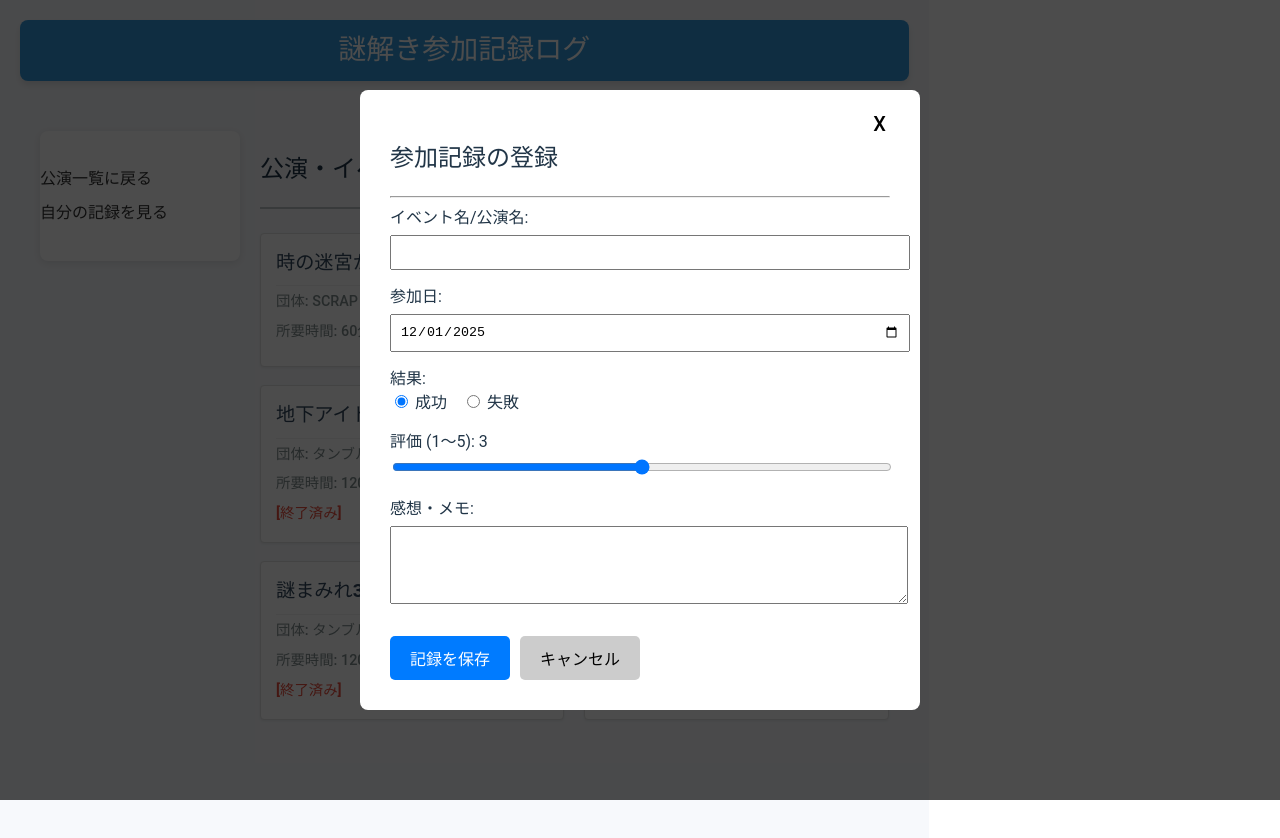
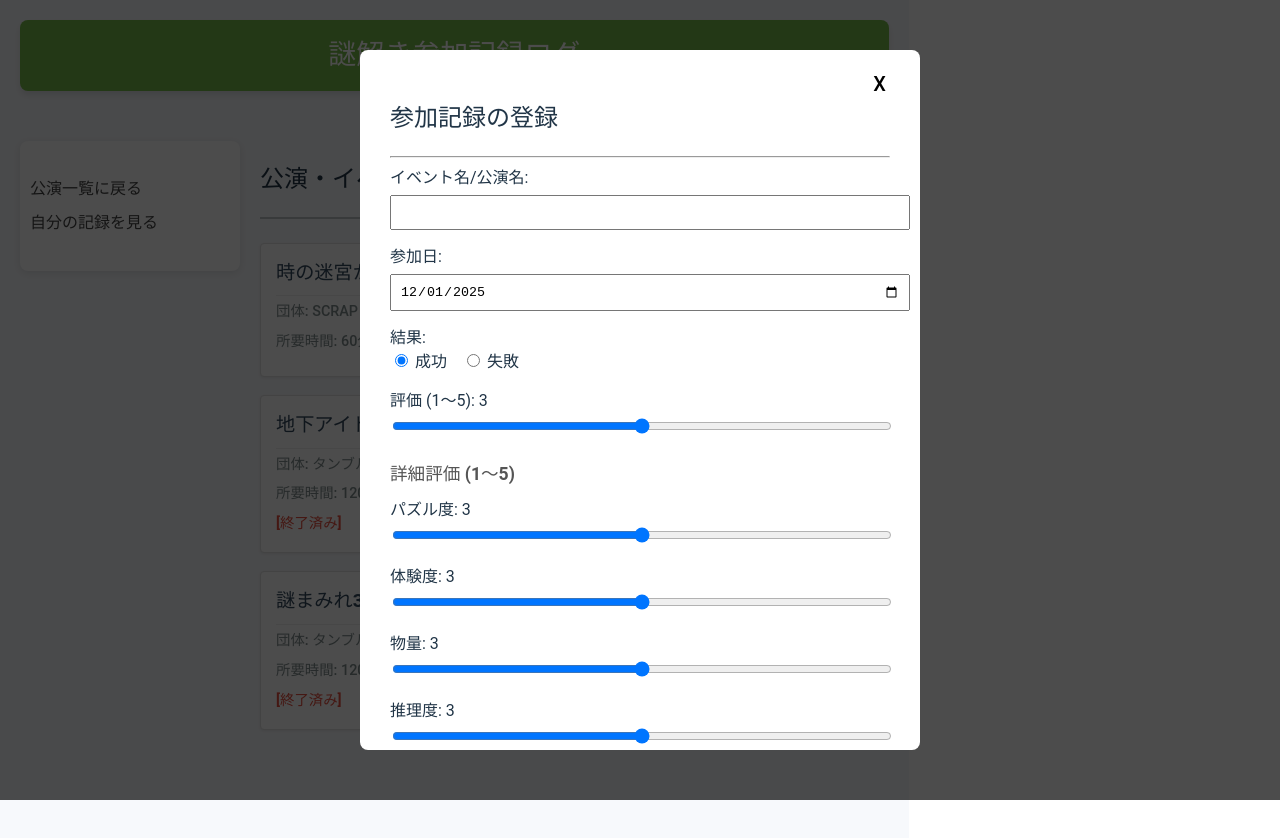
Before and after one commit to shungao/my-nazo-log, a React (Vite) app: page / in a window 1280 px wide. Both pictures are taken after a click on the button "記録をつける". Built offline with nearby package versions, Linux system fonts and the light colour scheme.

Commit message:
feat: デザイン調整

```diff
--- a/src/App.tsx
+++ b/src/App.tsx
@@ -76,7 +76,7 @@ function App() {
   return (
     <HashRouter>
       <div className="App" style={{
-        maxWidth: '1200px', // 【★ 修正: 最大幅を 1200px に広げます ★】
+        maxWidth: '1600px', // 【★ 修正: 最大幅を 1200px に広げます ★】
         margin: '0 auto',
         padding: '20px',
         backgroundColor: '#f7f9fc',
@@ -85,9 +85,9 @@ function App() {
       }}>
         <header style={{
           textAlign: 'center',
-          backgroundColor: '#3498db',
+          backgroundColor: '#77bb49ff',
           color: 'white',
-          padding: '15px 0',
+          padding: '20px 0',
           marginBottom: '30px',
           borderRadius: '8px',
           boxShadow: '0 4px 6px rgba(0, 0, 0, 0.1)'
@@ -112,11 +112,11 @@ function App() {
                 width: '200px',
                 flexShrink: 0,
                 // 背景色とパディングを調整して、画像のような浮き出たカード状にする
-                backgroundColor: 'white',
-                padding: '20px 0',
+                backgroundColor: '#fff',
+                padding: '20px 10px',
                 borderRadius: '8px',
                 boxShadow: '0 2px 8px rgba(0, 0, 0, 0.1)',
-                marginLeft: '20px', // 左端の余白
+                marginLeft: '0px', // 左端の余白
                 marginRight: '20px',
                 height: 'fit-content', // コンテンツの高さに合わせる
                 position: 'sticky', // スクロールしても位置を保持
@@ -125,11 +125,11 @@ function App() {
                 <nav>
                     <ul style={{ listStyle: 'none', padding: 0 }}>
                         <li style={{ marginBottom: '10px' }}>
-                            <Link to="/" style={{ textDecoration: 'none', color: '#333', fontWeight: 'bold' }}>
+                            <Link to="/" style={{ textDecoration: 'none', color: '#444', fontWeight: 'bold' }}>
                                 公演一覧に戻る
                             </Link>
                         </li>
-                        <li style={{ color: '#333', fontWeight: 'bold' }}>
+                        <li style={{ color: '#444', fontWeight: 'bold' }}>
                             自分の記録を見る
                         </li>
                         {/* 将来的に他のナビゲーション要素を追加 */}
@@ -141,7 +141,7 @@ function App() {
             <main style={{
                 flexGrow: 1,
                 // 【★ 修正: スマホ表示では左右のパディングを統一する ★】
-                padding: isMobile ? '0 20px' : '0 20px 0 0',
+                padding: isMobile ? '0 20px' : '0 0 0 0',
             }}>
                 <Routes>
                     <Route
--- a/src/components/EventDetail.tsx
+++ b/src/components/EventDetail.tsx
@@ -4,6 +4,7 @@ import React from 'react';
 import { useParams, Link } from 'react-router-dom';
 import { initialEvents } from '../types/event';
 import { type NazoRecord } from '../types/record';
+import RadarChart from './RadarChart'; // 【★ 追加 ★】
 
 interface EventDetailProps {
   // 【★ 修正: onOpenForm の型に recordIdToEdit を追加 ★】
@@ -24,6 +25,16 @@ const EventDetail: React.FC<EventDetailProps> = ({ onOpenForm, records }) => {
   const existingRecord = relatedRecords.length > 0 ? relatedRecords[0] : null;
   const buttonText = existingRecord ? '記録を編集する' : '参加記録をつける';
   const buttonColor = existingRecord ? '#f39c12' : '#27ae60'; // 編集はオレンジ、新規は緑
+
+  // 【★ 追加: レーダーチャート用データの平均を算出 ★】
+  // ※現在のロジックでは記録は1件のみのため、ここではその1件のデータをそのまま使います
+  const averageRecordValues = relatedRecords.length > 0 ? {
+    puzzle: relatedRecords[0].puzzle,
+    experience: relatedRecords[0].experience,
+    quantity: relatedRecords[0].quantity,
+    mystery: relatedRecords[0].mystery,
+    cheerfulness: relatedRecords[0].cheerfulness,
+  } : null;
 
   // スタイル定義
   const styles: { [key: string]: React.CSSProperties } = {
@@ -154,6 +165,24 @@ const EventDetail: React.FC<EventDetailProps> = ({ onOpenForm, records }) => {
         )}
       </div>
 
+      {/* 【★ 追加: レーダーチャート表示エリア ★】 */}
+      <h2 style={styles.recordHeader}>詳細評価</h2>
+      {averageRecordValues ? (
+          <div style={{
+              backgroundColor: 'white',
+              padding: '20px',
+              borderRadius: '8px',
+              boxShadow: '0 2px 8px rgba(0, 0, 0, 0.1)',
+              marginBottom: '30px',
+              textAlign: 'center'
+          }}>
+              <p style={{ fontWeight: 'bold' }}>あなたの詳細評価</p>
+              <RadarChart dataValues={averageRecordValues} label="あなたの評価" />
+          </div>
+      ) : (
+          <p>記録がないため、詳細評価グラフは表示できません。</p>
+      )}
+
       <h2 style={styles.recordHeader}>この公演の参加記録 ({relatedRecords.length} 件)</h2>
 
       {/* 【★ 修正: 記録は1件のみ表示し、それ以外は無視する ★】 */}
--- /dev/null
+++ b/src/components/RadarChart.tsx
@@ -0,0 +1,100 @@
+// src/components/RadarChart.tsx
+
+import React from 'react';
+import { Radar } from 'react-chartjs-2';
+import { Chart as ChartJS, RadialLinearScale, PointElement, LineElement, Filler, Tooltip, Legend } from 'chart.js';
+
+// Chart.jsに必要な要素を登録
+ChartJS.register(
+  RadialLinearScale,
+  PointElement,
+  LineElement,
+  Filler,
+  Tooltip,
+  Legend
+);
+
+interface RadarChartProps {
+    dataValues: {
+        puzzle: number;
+        experience: number;
+        quantity: number;
+        mystery: number;
+        cheerfulness: number;
+    };
+    label: string;
+}
+
+const RadarChart: React.FC<RadarChartProps> = ({ dataValues, label }) => {
+
+    // 描画データの設定
+    const data = {
+        labels: ['パズル', '体験', '物量', '推理', 'わいわい'],
+        datasets: [
+            {
+                label: label,
+                data: [
+                    dataValues.puzzle,
+                    dataValues.experience,
+                    dataValues.quantity,
+                    dataValues.mystery,
+                    dataValues.cheerfulness,
+                ],
+                backgroundColor: 'rgba(52, 152, 219, 0.4)', // 青色
+                borderColor: 'rgba(52, 152, 219, 1)',
+                borderWidth: 2,
+                pointBackgroundColor: 'rgba(52, 152, 219, 1)',
+                pointBorderColor: '#fff',
+                pointHoverBackgroundColor: '#fff',
+                pointHoverBorderColor: 'rgba(52, 152, 219, 1)'
+            }
+        ]
+    };
+
+    // オプション設定
+    const options = {
+        scales: {
+            r: {
+                angleLines: { display: true, color: '#e0e0e0' },
+                grid: { color: '#ddd' },
+                // 軸ラベルの文字色
+                pointLabels: {
+                    color: '#333',
+                    font: { size: 14 }
+                },
+                // 最小値と最大値を固定 (1〜5)
+                min: 0,
+                max: 5,
+                ticks: {
+                    stepSize: 1,
+                    display: false // 目盛りラベル（0, 1, 2...）は非表示
+                }
+            }
+        },
+        plugins: {
+            legend: {
+                display: false // ラベルは非表示
+            },
+            tooltip: {
+                callbacks: {
+                    label: function(context: any) {
+                        let label = context.dataset.label || '';
+                        if (label) {
+                            label += ': ';
+                        }
+                        label += context.raw;
+                        return label;
+                    }
+                }
+            }
+        }
+    };
+
+    return (
+        <div style={{ height: '300px', width: '300px', margin: '20px auto' }}>
+            <Radar data={data} options={options} />
+        </div>
+    );
+};
+
+export default RadarChart;
--- a/src/components/RecordFormModal.tsx
+++ b/src/components/RecordFormModal.tsx
@@ -23,6 +23,12 @@ const initialFormData: NewRecord = {
   result: '成功',
   score: 3,
   memo: '',
+  // 【★ 追加 ★】
+  puzzle: 3,
+  experience: 3,
+  quantity: 3,
+  mystery: 3,
+  cheerfulness: 3,
 };
 
 const RecordFormModal: React.FC<RecordFormModalProps> = ({ isOpen, onClose, onSave, targetEventId, events, initialData }) => {
@@ -40,6 +46,12 @@ const RecordFormModal: React.FC<RecordFormModalProps> = ({ isOpen, onClose, onSa
           score: initialData.score,
           memo: initialData.memo || '',
           eventId: initialData.eventId,
+          // 【★ 編集モード時も新しい5項目をセット ★】
+          puzzle: initialData.puzzle,
+          experience: initialData.experience,
+          quantity: initialData.quantity,
+          mystery: initialData.mystery,
+          cheerfulness: initialData.cheerfulness,
       });
     } else if (targetEventId) {
       // 新規作成モードの場合（イベント指定あり）
@@ -189,6 +201,88 @@ const RecordFormModal: React.FC<RecordFormModalProps> = ({ isOpen, onClose, onSa
             />
           </div>
 
+          <h3 style={{ margin: '20px 0 10px 0', fontSize: '1.1em', color: '#555' }}>詳細評価 (1〜5)</h3>
+
+          {/* パズル度 */}
+          <div style={inputGroupStyle}>
+            <label htmlFor="puzzle">パズル度: {formData.puzzle}</label>
+            <input
+              type="range"
+              id="puzzle"
+              name="puzzle"
+              min="1"
+              max="5"
+              step="1"
+              value={formData.puzzle}
+              onChange={handleChange}
+              style={{ width: '100%', marginTop: '5px' }}
+            />
+          </div>
+
+          {/* 体験度 */}
+          <div style={inputGroupStyle}>
+            <label htmlFor="experience">体験度: {formData.experience}</label>
+            <input
+              type="range"
+              id="experience"
+              name="experience"
+              min="1"
+              max="5"
+              step="1"
+              value={formData.experience}
+              onChange={handleChange}
+              style={{ width: '100%', marginTop: '5px' }}
+            />
+          </div>
+
+          {/* 物量 */}
+          <div style={inputGroupStyle}>
+            <label htmlFor="quantity">物量: {formData.quantity}</label>
+            <input
+              type="range"
+              id="quantity"
+              name="quantity"
+              min="1"
+              max="5"
+              step="1"
+              value={formData.quantity}
+              onChange={handleChange}
+              style={{ width: '100%', marginTop: '5px' }}
+            />
+          </div>
+
+          {/* 推理度 */}
+          <div style={inputGroupStyle}>
+            <label htmlFor="mystery">推理度: {formData.mystery}</label>
+            <input
+              type="range"
+              id="mystery"
+              name="mystery"
+              min="1"
+              max="5"
+              step="1"
+              value={formData.mystery}
+              onChange={handleChange}
+              style={{ width: '100%', marginTop: '5px' }}
+            />
+          </div>
+
+          {/* わいわい度 */}
+          <div style={inputGroupStyle}>
+            <label htmlFor="cheerfulness">わいわい度: {formData.cheerfulness}</label>
+            <input
+              type="range"
+              id="cheerfulness"
+              name="cheerfulness"
+              min="1"
+              max="5"
+              step="1"
+              value={formData.cheerfulness}
+              onChange={handleChange}
+              style={{ width: '100%', marginTop: '5px' }}
+            />
+          </div>
+
           <div style={inputGroupStyle}>
             <label htmlFor="memo">感想・メモ:</label>
             <textarea
--- a/src/components/RecordList.tsx
+++ b/src/components/RecordList.tsx
@@ -78,7 +78,7 @@ const RecordList: React.FC<RecordListProps> = ({ events, onOpenForm }) => {
       padding: '8px 15px',
       fontSize: '16px',
       cursor: 'pointer',
-      backgroundColor: '#3498db',
+      backgroundColor: '#77bb49ff',
       color: 'white',
       border: 'none',
       borderRadius: '4px',
```
Also changed, not shown: package.json (+5 -3 lines), src/types/record.ts (+7 -0 lines), 1 other file (tests, documents, lock files or other folders).
